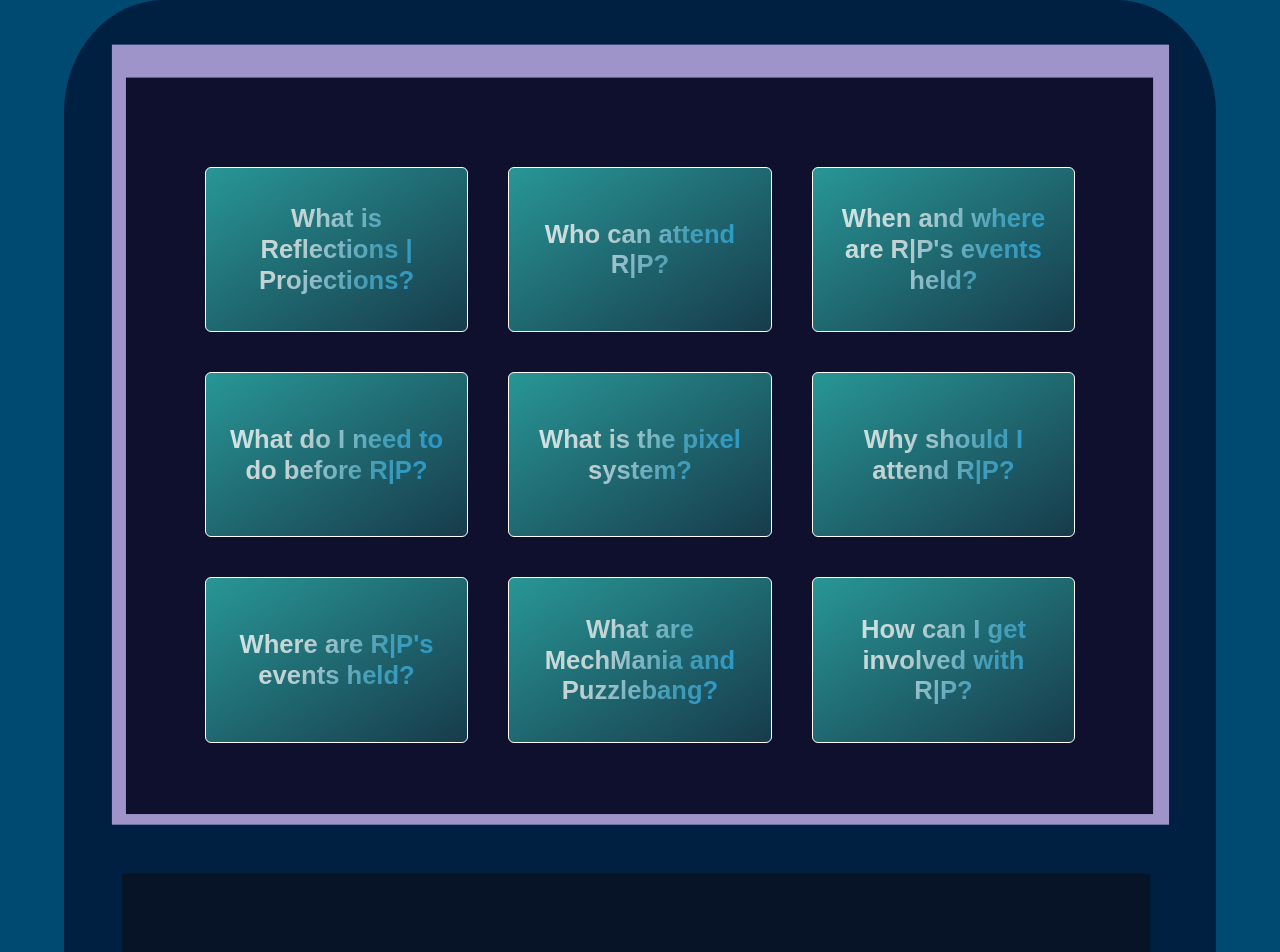
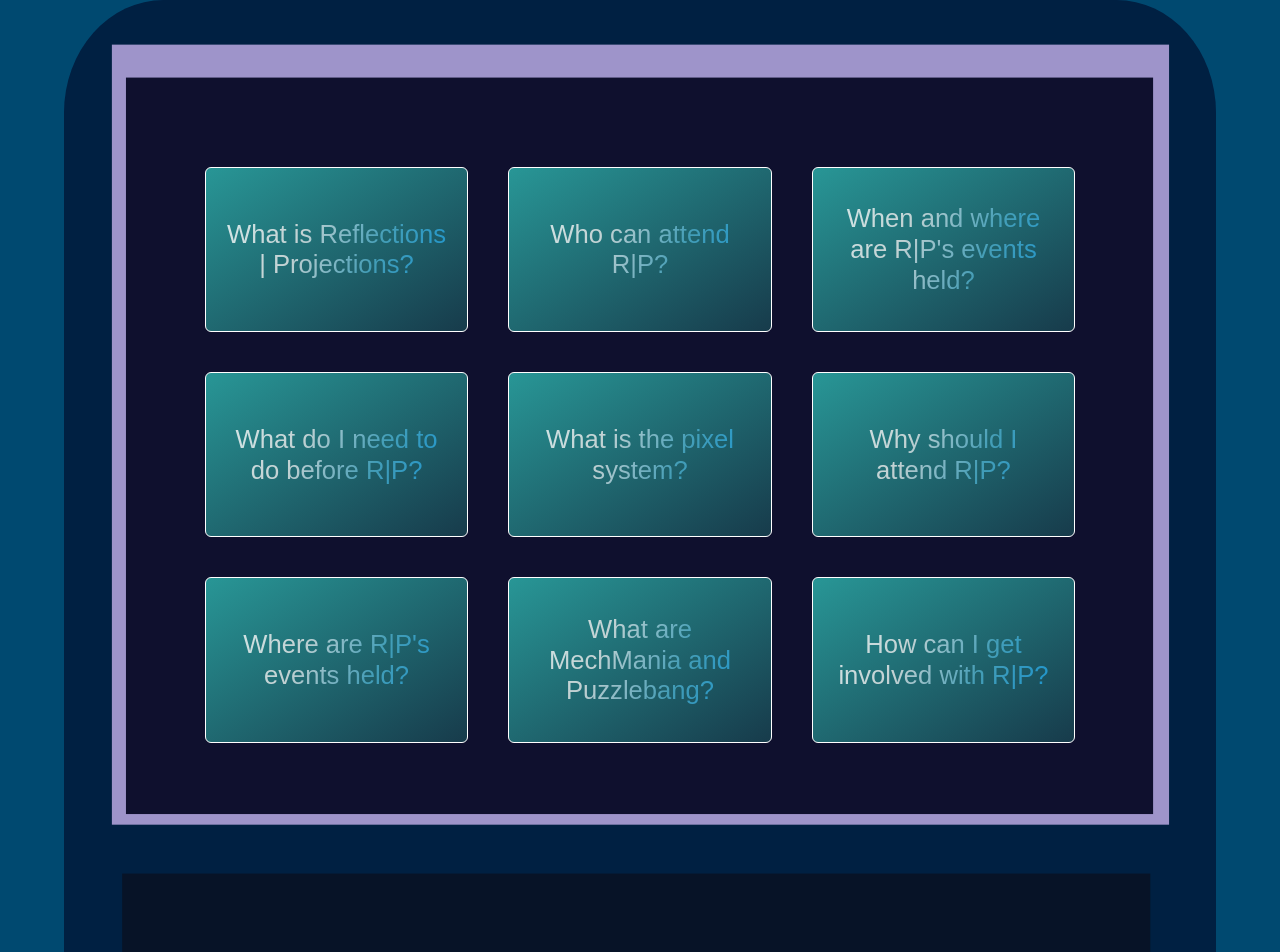
Before and after one commit to ReflectionsProjections/rp-web-2024, a React (Vite) app: page / in a window 1280 px wide. Shown: the part 1543-2495 px from the top of the page. Built offline with nearby package versions, Linux system fonts and the light colour scheme; a web font is replaced by a local one.

Commit message:
changed faq font

```diff
--- a/src/components/Home/FAQ.tsx
+++ b/src/components/Home/FAQ.tsx
@@ -252,7 +252,6 @@ export default function FAQ() {
 											justifyContent: "center",
 											bgGradient: "linear(to bottom right, #289696, #173B4B)",
 											fontFamily: "Kufam, sans-serif",
-											fontWeight: "semibold",
 											textAlign: "center",
 											lineHeight: "1.2",
 											color: "white",
@@ -299,7 +298,6 @@ export default function FAQ() {
 														bgGradient:
 															"linear(to bottom right, #289696, #173B4B)",
 														fontFamily: "Kufam, sans-serif",
-														fontWeight: "semibold",
 														textAlign: "center",
 														lineHeight: "1.2",
 														color: "white",
```
